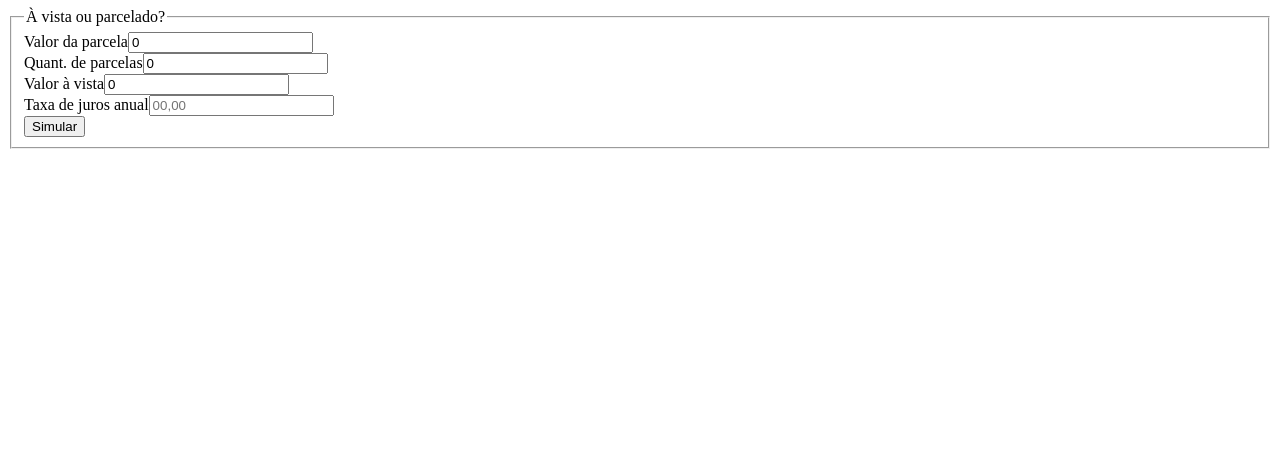
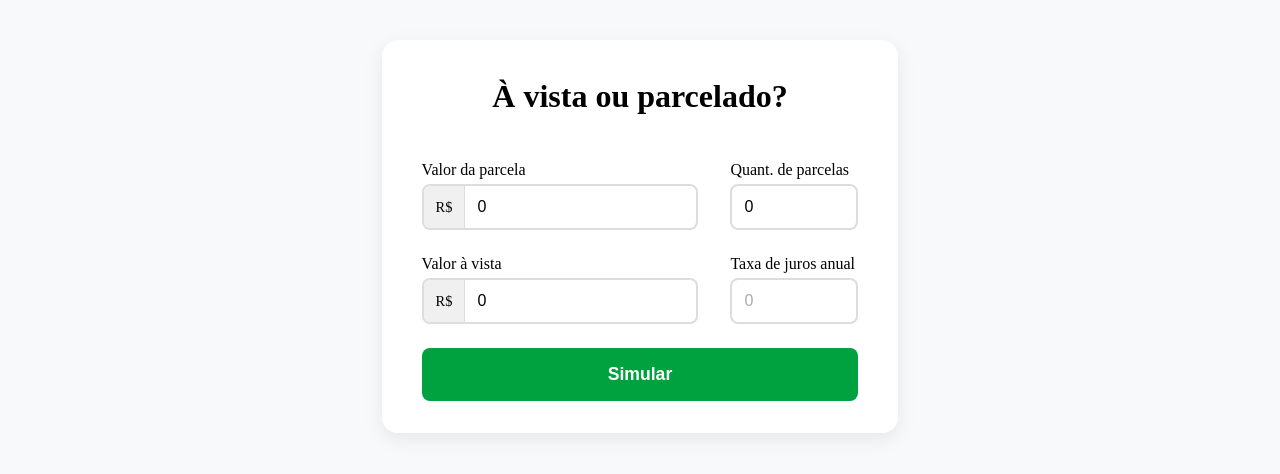
Before and after one commit to victorozoterio/cash-or-installments-calculator, a React (Vite) app: page / in a window 1280 px wide. Shown: the top 474 px of the page. Built offline with nearby package versions, Linux system fonts and the light colour scheme; no server answers.

Commit message:
feat: estiliza simulator-form

```diff
--- a/src/App.tsx
+++ b/src/App.tsx
@@ -1,4 +1,5 @@
 import { SimulatorForm } from './components';
+import './global.css';
 
 function App() {
   return (
--- /dev/null
+++ b/src/components/simulator-form/simulator-form.module.css
@@ -0,0 +1,144 @@
+* {
+  margin: 0;
+  padding: 0;
+  box-sizing: border-box;
+}
+
+body {
+  font: var(--text-md);
+  color: var(--text-color-primary);
+  background-color: var(--bg-color);
+}
+
+.simulator {
+  border: none;
+  padding: 2rem 2.5rem;
+  background: var(--bg-simulator-color);
+  border-radius: 1rem;
+  box-shadow: 0 6px 20px rgba(0, 0, 0, 0.08);
+
+  display: flex;
+  flex-direction: column;
+  align-items: center;
+  gap: 2rem;
+
+  max-width: 30rem;
+  margin: 5vh auto;
+}
+
+.simulator h1 {
+  font: var(--text-lg);
+  text-align: center;
+  margin-bottom: 0.5rem;
+}
+
+.container {
+  display: flex;
+  flex-direction: column;
+  gap: 1.5rem;
+  width: 100%;
+}
+
+.row {
+  display: grid;
+  grid-template-columns: 1fr 8rem;
+  gap: 2rem;
+}
+
+.input-wrapper {
+  display: flex;
+  flex-direction: column;
+  gap: 0.25rem;
+}
+
+.input-box {
+  display: flex;
+  align-items: center;
+  border: 2px solid var(--border-color);
+  border-radius: 0.5rem;
+  overflow: hidden;
+  background: var(--bg-simulator-color);
+  transition: border-color 0.2s;
+}
+
+.input-box:hover {
+  border-color: var(--border-color-hover);
+}
+
+.input-box:focus-within {
+  border-color: var(--border-color-focus);
+}
+
+.prefix,
+.suffix {
+  background: var(--bg-prefix-color);
+  color: var(--text-color-primary);
+  font-size: 0.9rem;
+  padding: 0 0.75rem;
+  display: flex;
+  align-items: center;
+  justify-content: center;
+  height: 100%;
+}
+
+.prefix {
+  border-right: 1px solid var(--border-color);
+}
+
+.suffix {
+  border-left: 1px solid var(--border-color);
+}
+
+.input-box input {
+  flex: 1;
+  border: none;
+  padding: 0.75rem 0.75rem;
+  font-size: 1rem;
+  outline: none;
+  background: transparent;
+}
+
+.input-box input::placeholder {
+  color: var(--placeholder-color);
+}
+
+button {
+  padding: 1rem;
+  background-color: var(--btn-color);
+  color: var(--bg-simulator-color);
+  border-radius: 0.5rem;
+  border: none;
+  cursor: pointer;
+  font-weight: 600;
+  font-size: 1.1rem;
+  width: 100%;
+  transition: 0.2s;
+}
+
+button:hover {
+  background-color: var(--btn-color-hover);
+  transform: translateY(-1px);
+  box-shadow: 0 4px 12px rgba(0, 0, 0, 0.15);
+}
+
+.result-container {
+  display: flex;
+  flex-direction: column;
+  align-items: center;
+  text-align: center;
+  margin-top: 1.5rem;
+  gap: 0.5rem;
+}
+
+.result-container strong {
+  font-weight: 700;
+  font-size: 1.1rem;
+}
+
+.note-container {
+  font-size: 0.75rem;
+  color: #555555;
+  margin-top: 0.5rem;
+  line-height: 1.4;
+  max-width: 36rem;
+}
--- a/src/components/simulator-form/simulator-form.tsx
+++ b/src/components/simulator-form/simulator-form.tsx
@@ -1,3 +1,4 @@
+import styles from './simulator-form.module.css';
 import React, { useEffect, useState } from 'react';
 import { getAnnualSelicRatePercent, getSimulatorResult } from '../../services';
 import * as T from '../../services/simulator/types';
@@ -42,12 +43,15 @@ export default function SimulatorForm() {
   return (
     <main>
       <form onSubmit={handleSubmit}>
-        <fieldset className='simulator'>
-          <legend>À vista ou parcelado?</legend>
+        <fieldset className={styles.simulator}>
+          <h1>À vista ou parcelado?</h1>
 
-          <div className='container grid'>
-            <div className='input-wrapper'>
+          <div className={styles.container}>
+            <div className={styles.row}>
+              <div className={styles['input-wrapper']}>
                 <label htmlFor='installment-value'>Valor da parcela</label>
+                <div className={styles['input-box']}>
+                  <div className={styles.prefix}>R$</div>
                   <input
                     type='number'
                     id='installment-value'
@@ -57,9 +61,11 @@ export default function SimulatorForm() {
                     required
                   />
                 </div>
+              </div>
 
-            <div className='input-wrapper'>
+              <div className={styles['input-wrapper']}>
                 <label htmlFor='number-of-installments'>Quant. de parcelas</label>
+                <div className={styles['input-box']}>
                   <input
                     type='number'
                     id='number-of-installments'
@@ -69,9 +75,14 @@ export default function SimulatorForm() {
                     required
                   />
                 </div>
+              </div>
+            </div>
 
-            <div className='input-wrapper'>
+            <div className={styles.row}>
+              <div className={styles['input-wrapper']}>
                 <label htmlFor='cash-value'>Valor à vista</label>
+                <div className={styles['input-box']}>
+                  <div className={styles.prefix}>R$</div>
                   <input
                     type='number'
                     id='cash-value'
@@ -81,41 +92,38 @@ export default function SimulatorForm() {
                     required
                   />
                 </div>
+              </div>
 
-            <div className='input-wrapper'>
+              <div className={styles['input-wrapper']}>
                 <label htmlFor='annual-selic-rate'>Taxa de juros anual</label>
+                <div className={styles['input-box']}>
                   <input
                     type='number'
                     id='annual-selic-rate'
                     value={annualSelicRatePercent}
                     onChange={(e) => setAnnualSelicRatePercent(e.target.value)}
-                placeholder='00,00'
+                    placeholder='0'
                     required
                   />
+                  <div className={styles.suffix}>%</div>
+                </div>
+              </div>
             </div>
 
             <button type='submit'>Simular</button>
 
+            {(resultData || error) && (
+              <div className={styles['result-container']}>
                 {resultData && (
                   <>
-                <div id='result-container' style={{ display: 'block' }}>
-                  {resultData.result}
-                </div>
-                <div id='cash-option-container' style={{ display: 'block' }}>
-                  {resultData.cashOption}
-                </div>
-                <div id='installment-option-container' style={{ display: 'block' }}>
-                  {resultData.installmentOption}
-                </div>
-                <div id='note-container' style={{ display: 'block' }}>
-                  {resultData.note}
-                </div>
+                    <strong>{resultData.result}</strong>
+                    <div>{resultData.cashOption}</div>
+                    <div>{resultData.installmentOption}</div>
+                    <div className={styles['note-container']}>{resultData.note}</div>
                   </>
                 )}
 
-            {error && (
-              <div id='result-container' style={{ display: 'grid' }}>
-                <strong>{error}</strong>
+                {error && <strong>{error}</strong>}
               </div>
             )}
           </div>
--- /dev/null
+++ b/src/global.css
@@ -0,0 +1,49 @@
+* {
+  margin: 0;
+  padding: 0;
+  box-sizing: border-box;
+}
+
+:root {
+  --text-color-primary: #000000;
+  --text-color-secondary: #00000033;
+
+  --font-family: "Poppins", serif;
+  --text-lg: 600 2rem / 1.5 var(--font-family);
+  --text-md: 400 1rem / 1.25 var(--font-family);
+  --text-sm: 400 0.75rem / 1.25 var(--font-family);
+
+  --bg-color: #f8f9fa;
+  --bg-simulator-color: #ffffff;
+  --bg-prefix-color: #f0f0f0;
+
+  --border-color: #dddddd;
+  --border-color-hover: #66aaff;
+  --border-color-focus: #0077ff;
+
+  --btn-color: #00a13f;
+  --btn-color-hover: #008b36;
+
+  --placeholder-color: #aaa;
+}
+
+body {
+  font: var(--text-md);
+  color: var(--text-color-primary);
+  background-color: var(--bg-color);
+}
+
+.grid {
+  display: grid;
+}
+
+.grid-cols-2 {
+  grid-template-columns: 1fr 1fr;
+  gap: 1rem;
+}
+
+@media (max-width: 28em) {
+  body {
+    font: var(--text-sm);
+  }
+}
```
Lines whose indentation alone changed are shown as unchanged.
